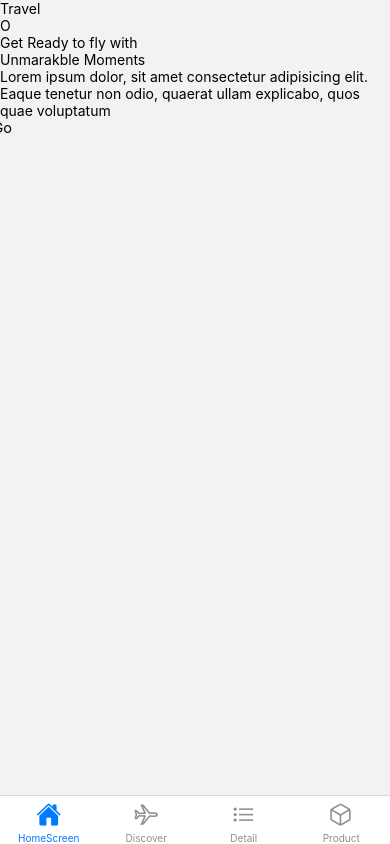
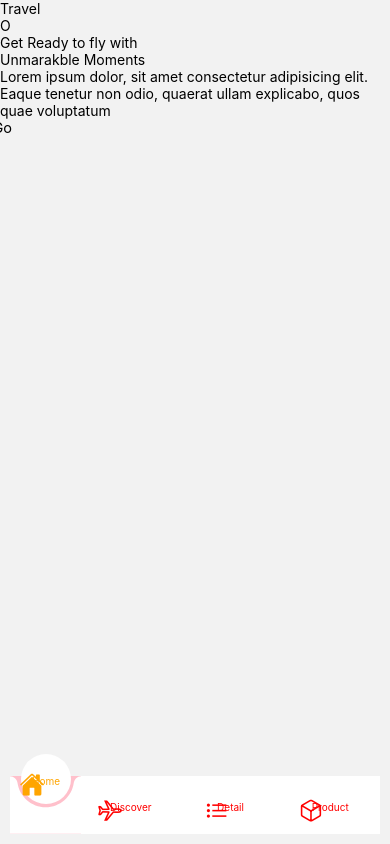
Before and after one commit to pavinane/travelo, a React Native app: screen /MainScreen in a window 390 px wide. Built offline with nearby package versions, Linux system fonts and the light colour scheme; grey boxes are pictures that could not be loaded; what tailwindcss-react-native would draw is missing.

Commit message:
customization bottom nav bar

```diff
--- /dev/null
+++ b/components/CustomTabBarBottom.jsx
@@ -0,0 +1,67 @@
+import { StyleSheet, Text, View,TouchableOpacity } from 'react-native'
+import React from 'react'
+import Svg, {Path} from 'react-native-svg'
+
+const CustomTabBarBottom = (props) => {
+ const { children,accessibilityState,onPress} = props;
+
+ if (accessibilityState.selected) {
+   return (
+     <View style={styles.btnwrap}>
+      <View>
+        <View style={styles.svgGapFiller}/>
+        <Svg width={71} height={58} viewBox="0 0 75 61">
+            <Path
+              d="M75.2 0v61H0V0c4.1 0 7.4 3.1 7.9 7.1C10 21.7 22.5 33 37.7 33c15.2 0 27.7-11.3 29.7-25.9.5-4 3.9-7.1 7.9-7.1h-.1z"
+              fill="#fff"
+            />
+          </Svg>
+      </View>
+
+       <TouchableOpacity onPress={onPress} style={styles.activeBtn}>
+         <Text>{children}</Text>
+       </TouchableOpacity>
+     </View>
+   );
+ }else{
+  return (
+    <TouchableOpacity onPress={onPress} style={styles.inactiveBtn}>
+      <Text>{children}</Text>
+    </TouchableOpacity>
+  )
+ }
+
+}
+
+export default CustomTabBarBottom
+
+const styles = StyleSheet.create({
+  btnWrapper: {
+    flex: 1,
+    alignItems: 'center',
+  },
+  activeBtn: {
+    flex: 1,
+    position: 'absolute',
+    top: -22,
+    left:11,
+    width: 50,
+    height: 50,
+    borderRadius: 50,
+    backgroundColor:"#FFF",
+    alignItems: 'center',
+    justifyContent: 'center',
+   padding:18
+
+  },
+  inactiveBtn: {
+    flex: 1,
+    backgroundColor:"#FFF",
+    justifyContent: 'center',
+    alignItems: 'center',
+  },
+  svgGapFiller: {
+    flex: 1,
+    backgroundColor:"#FFF",
+  },
+});
--- a/package.json
+++ b/package.json
@@ -28,6 +28,7 @@
     "react-native-reanimated": "~2.14.4",
     "react-native-safe-area-context": "4.5.0",
     "react-native-screens": "~3.20.0",
+    "react-native-svg": "13.4.0",
     "react-native-vector-icons": "^9.2.0",
     "react-native-web": "~0.18.10",
     "tailwindcss-react-native": "^1.7.10"
--- a/screens/HomeScreen.jsx
+++ b/screens/HomeScreen.jsx
@@ -4,6 +4,7 @@ import { useNavigation } from '@react-navigation/native'
 import { SafeAreaView } from 'react-native-safe-area-context';
 import { Traveler } from '../assets';
 import * as Animatable from 'react-native-animatable';
+
 const HomeScreen = () => {
 
   const navigation  = useNavigation();
--- a/screens/MainScreen.jsx
+++ b/screens/MainScreen.jsx
@@ -5,18 +5,28 @@ import Detail from "./Detail";
 import Discover from "./Discover";
 import Product from "./Product";
 import HomeScreen from "./HomeScreen";
+import CustomTabBarBottom from "../components/CustomTabBarBottom";
+import { StyleSheet, Text, View } from 'react-native'
 
-const HomeName = "HomeScreen";
+const HomeName = "Home";
 const DetailName = "Detail";
 const DiscoverName = "Discover";
 const ProductName = "Product";
+
 const Tab = createBottomTabNavigator();
 
 export default function MainScreen() {
   return (
     <Tab.Navigator
+    // tabBar= {props => <CustomTabBar {...props} />}
       initialRouteName={HomeScreen}
+
       screenOptions={({ route }) => ({
+        headerShown: false,
+        tabBarActiveTintColor: "orange",
+        // tabBarShowLabel:false,
+        tabBarStyle: styles.tabBarStyle,
+        tabBarInactiveTintColor: "red",
         tabBarIcon: ({ focused, color, size }) => {
           let iconName;
           let rn = route.name;
@@ -34,22 +44,60 @@ export default function MainScreen() {
           return <Ionicons name={iconName} size={size} color={color} />;
         },
       })}
+
       // tabBarOptions={{
       //     activeTintColor:"tomato",
       //     inactiveTintColor:"grey",
       //     labelStyle:{paddingBottom:10,fontSize:10},
       //     style:{padding:10,height:70},
-
       // }}
     >
       <Tab.Screen
-        option={{ headerShown: false }}
         name={HomeName}
         component={HomeScreen}
+        options={{
+          headerShown: false,
+          tabBarButton: props => <CustomTabBarBottom route="home" {...props} />,
+          // tabBarButton: props => <CustomTabBarBottom {...props}/>
+        }}
       />
-      <Tab.Screen name={DiscoverName} component={Discover} />
-      <Tab.Screen name={DetailName} component={Detail} />
-      <Tab.Screen name={ProductName} component={Product} />
+      <Tab.Screen
+        name={DiscoverName}
+        component={Discover}
+        options={{
+          headerShown: false,
+          tabBarButton: (props) => <CustomTabBarBottom {...props} />,
+        }}
+      />
+      <Tab.Screen
+        name={DetailName}
+        component={Detail}
+        options={{
+          headerShown: false,
+          tabBarButton: (props) => <CustomTabBarBottom {...props} />,
+        }}
+      />
+      <Tab.Screen
+        name={ProductName}
+        component={Product}
+        options={{
+          headerShown: false,
+          tabBarButton: (props) => <CustomTabBarBottom {...props} />,
+        }}
+      />
     </Tab.Navigator>
   );
 }
+
+
+const styles = StyleSheet.create({
+  tabBarStyle:{
+    position:"absolute",
+    backgroundColor:"pink",
+    borderTopWidth:0,
+    bottom:10,
+    right:10,
+    left:10,
+    height:58
+  }
+})
```
Also changed, not shown: 1 other file (tests, documents, lock files or other folders).
